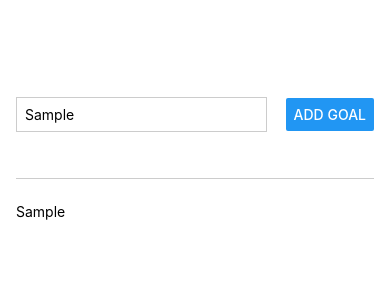
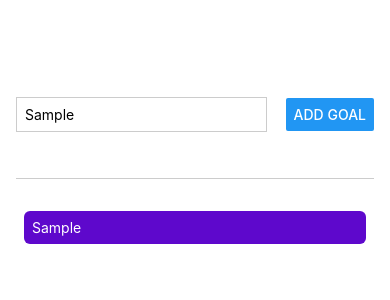
Before and after one commit to mbstevenson96/rn-course, a React Native app: screen / in a window 390 px wide. Both pictures are taken after typing "Sample" into the empty fields and a click on the button "ADD GOAL". Shown: the top 300 px of the page. Built offline with nearby package versions, Linux system fonts and the light colour scheme.

Commit message:
set up styling for list items

```diff
--- a/App.js
+++ b/App.js
@@ -21,7 +21,7 @@
       </View>
       <View style={styles.goalsContainer}>
         {goals.map((goal) =>
-          <Text key={goal}>{goal}</Text>
+          <Text style={styles.goalItem} key={goal}>{goal}</Text>
         )}
       </View>
     </View>
@@ -53,4 +53,11 @@
   goalsContainer: {
     flex: 5,
   },
+  goalItem: {
+    margin: 8,
+    padding: 8,
+    borderRadius: 6,
+    backgroundColor: '#5e08cc',
+    color: 'white',
+  },
 });
```
